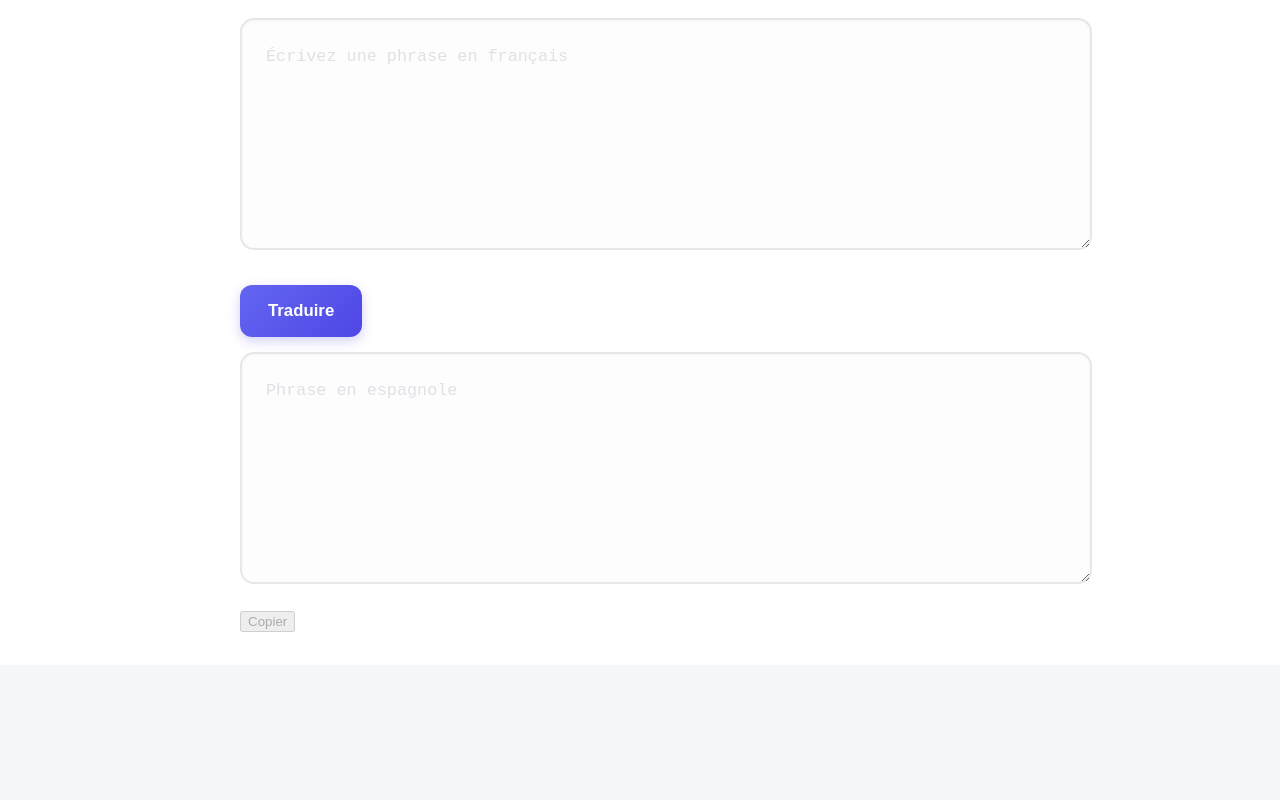
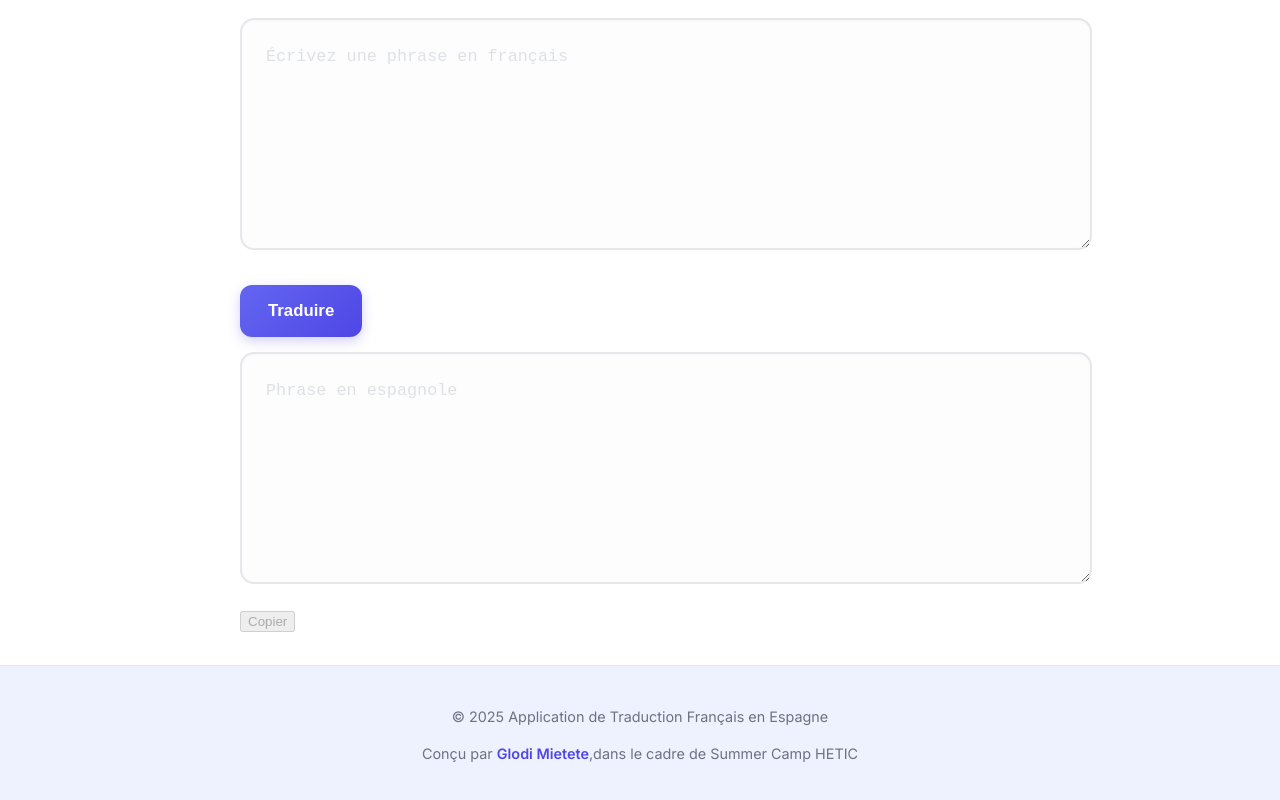
Before and after one commit to Glodi-M/TRANSLATE_APP, a React (Vite) app: page / in a window 1280 px wide. Shown: the part 346-1146 px from the top of the page. Before the commit the page ends 1011 px from the top, so only its background shows below. Built offline with nearby package versions, Linux system fonts and the light colour scheme.

Commit message:
Add the component Footer

```diff
--- a/src/App.css
+++ b/src/App.css
@@ -260,6 +260,23 @@ textarea:focus {
     font-size: 0.95rem;
 }
 
+
+/* footer */
+
+.footer {
+    text-align: center;
+    padding: 1.5rem;
+    font-size: 0.9rem;
+    color: var(--text-light);
+    background-color: var(--primary-light);
+    border-top: 1px solid var(--border);
+}
+span{
+    color: var(--primary);
+    font-weight: 600;
+}
+
+
 /* Animations */
 @keyframes fadeIn {
     from {
--- a/src/App.tsx
+++ b/src/App.tsx
@@ -4,6 +4,7 @@ import Header from './Components/Header';
 import TranslateForm from './Components/TranslateForm';
 import TranslateResult from './Components/TranslateResult';
 import History from './Components/History';
+import Footer from './Components/Footer';
 
 interface TranslateResponse {
   responseData: {
@@ -82,6 +83,7 @@ function App() {
           />
         )}
       </main>
+      <Footer />
     </div>
   );
 }
--- /dev/null
+++ b/src/Components/Footer.tsx
@@ -0,0 +1,10 @@
+
+
+export default function Footer() {
+  return (
+    <footer className="footer">
+        <p>© 2025 Application de Traduction Français en Espagne</p>
+        <p>Conçu par <span>Glodi Mietete</span>,dans le cadre de Summer Camp HETIC</p>
+      </footer>
+  )
+}
```
